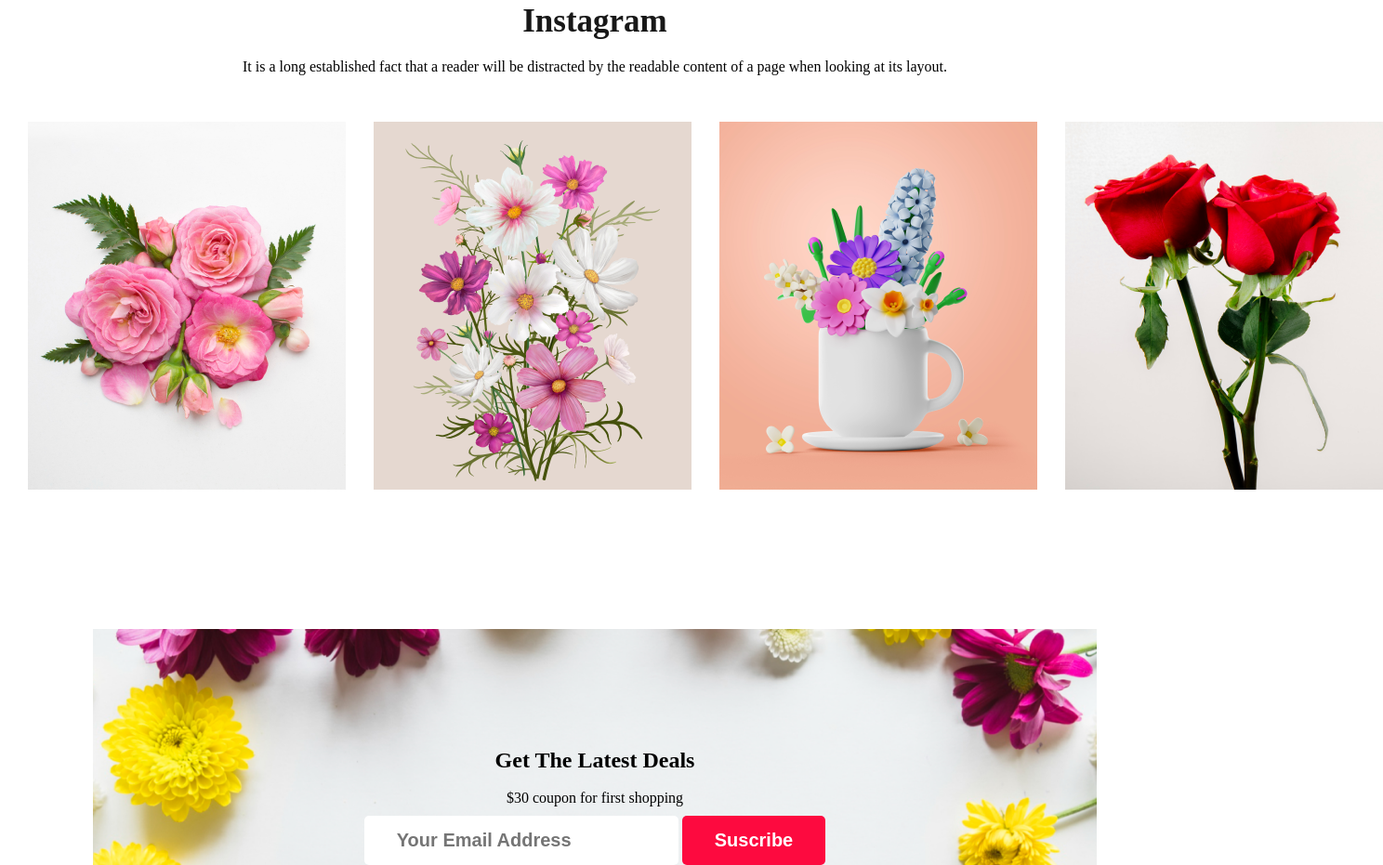
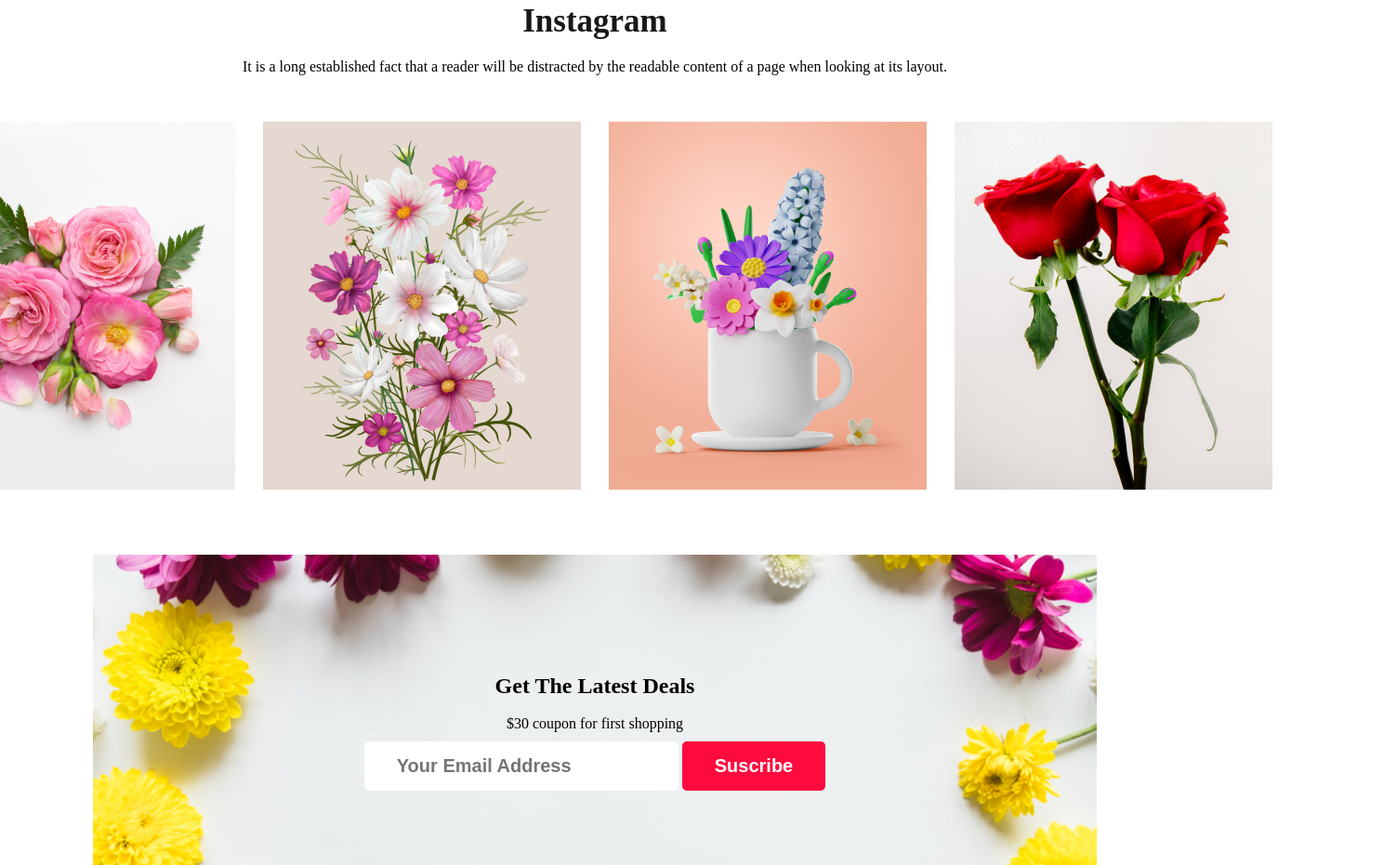
Before and after one commit to Mominul072/flower-shop, a plain HTML site: page index.html in a window 1280 px wide. Shown: the part 2735-3666 px from the top of the page at 93% size, 1488 px wide, since content can reach past the window. Drawn offline with Linux system fonts and the light colour scheme.

Commit message:
updated instagram section

```diff
--- a/style.css
+++ b/style.css
@@ -255,11 +255,11 @@ nav a{
 
 .insta-container{
     display: flex;
-
+    justify-content: center;
     gap: 30px;
-    margin-left: 30px;
+    /* margin-left: 30px;
     margin-right: 30px;
-    margin-bottom: 150px;
+    margin-bottom: 150px; */
 
 
 }
```
